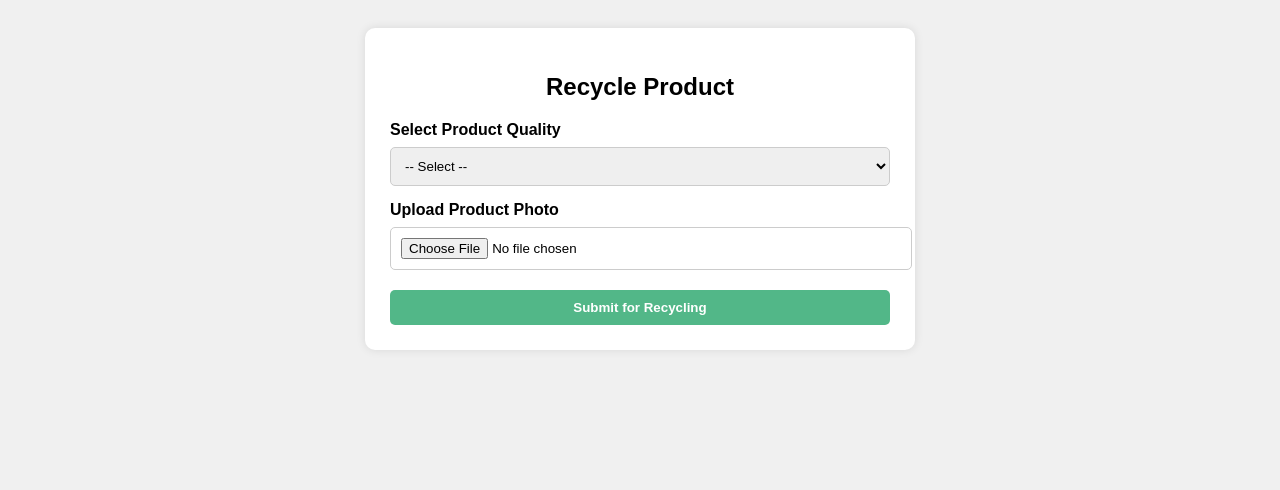
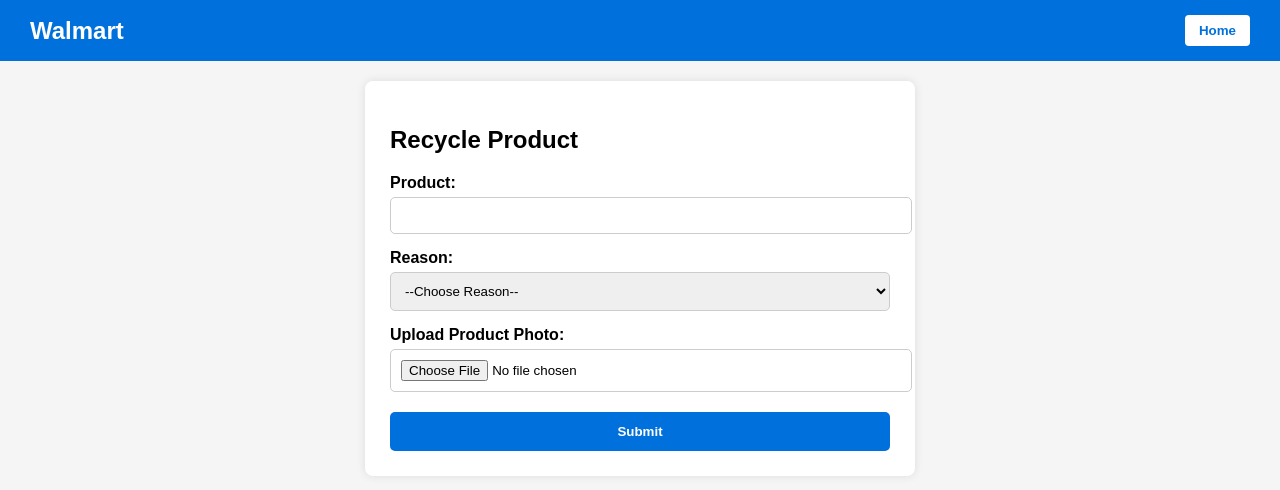
Before and after one commit to loki-1810/walmart-project-final, a plain HTML site: page recycle-form.html in a window 1280 px wide. Drawn offline with Linux system fonts and the light colour scheme.

Commit message:
updated
added recycle flow

```diff
--- a/circular-cart.css
+++ b/circular-cart.css
@@ -1,35 +1,116 @@
 body {
-  font-family: Arial;
-  background: #f4f4f4;
-  padding: 20px;
+  margin: 0;
+  font-family: Arial, sans-serif;
+  background: #f5f5f5;
 }
 
-h1 {
+header {
+  background-color: #0071dc;
+  color: white;
+  padding: 15px 30px;
+  display: flex;
+  justify-content: space-between;
+  align-items: center;
+}
+
+.logo {
+  font-size: 24px;
+  font-weight: bold;
+}
+
+nav button {
+  margin-left: 10px;
+  padding: 8px 14px;
+  background: white;
+  color: #0071dc;
+  border: none;
+  border-radius: 4px;
+  font-weight: bold;
+  cursor: pointer;
+}
+
+.main {
+  display: flex;
+  flex-wrap: wrap;
+  justify-content: center;
+  padding: 30px;
+  gap: 20px;
+}
+
+.card {
+  background: white;
+  padding: 15px;
+  border-radius: 10px;
+  width: 260px;
+  box-shadow: 0 0 8px rgba(0, 0, 0, 0.1);
   text-align: center;
 }
 
-.item {
-  background: white;
-  padding: 20px;
-  margin: 10px auto;
+.card img {
+  width: 100%;
+  height: 180px;
+  object-fit: cover;
   border-radius: 10px;
-  width: 90%;
-  max-width: 500px;
-  box-shadow: 0 0 5px rgba(0,0,0,0.1);
 }
 
-.item img {
-  width: 80px;
-  float: left;
-  margin-right: 20px;
+.card h3 {
+  margin: 10px 0;
 }
 
-.recycle-btn {
-  margin-top: 10px;
-  background: #52b788;
-  color: white;
-  padding: 8px 14px;
+.card button {
+  background-color: #ffd814;
   border: none;
+  padding: 10px 16px;
   border-radius: 6px;
+  font-weight: bold;
   cursor: pointer;
 }
+
+.form-box {
+  max-width: 500px;
+  background: white;
+  margin: 20px auto;
+  padding: 25px;
+  border-radius: 8px;
+  box-shadow: 0 0 10px rgba(0,0,0,0.1);
+}
+
+.form-box label {
+  display: block;
+  margin-top: 15px;
+  font-weight: bold;
+}
+
+.form-box input, .form-box select {
+  width: 100%;
+  padding: 10px;
+  margin-top: 5px;
+  border-radius: 5px;
+  border: 1px solid #ccc;
+}
+
+.form-box button {
+  margin-top: 20px;
+  width: 100%;
+  background-color: #0071dc;
+  color: white;
+  border: none;
+  padding: 12px;
+  font-weight: bold;
+  border-radius: 5px;
+  cursor: pointer;
+}
+
+.qr-result {
+  max-width: 500px;
+  background: #e6f7ff;
+  text-align: center;
+  margin: 30px auto;
+  padding: 30px;
+  border-radius: 10px;
+  border: 2px dashed #0071dc;
+}
+
+.hidden {
+  display: none;
+}
--- a/login.css
+++ b/login.css
@@ -1,36 +1,72 @@
 body {
+  margin: 0;
   font-family: Arial, sans-serif;
-  background: #f2f2f2;
-  display: flex;
-  align-items: center;
-  justify-content: center;
-  height: 100vh;
+  background: #f5f5f5;
 }
 
-.login-box {
-  background: white;
-  padding: 30px;
-  border-radius: 10px;
-  box-shadow: 0 0 10px rgba(0,0,0,0.1);
-  width: 300px;
+header {
+  background-color: #0071dc;
+  color: white;
+  padding: 15px 30px;
+  display: flex;
+  justify-content: space-between;
+  align-items: center;
 }
 
-input {
-  width: 100%;
+.logo {
+  font-size: 24px;
+  font-weight: bold;
+}
+
+nav button {
+  margin-left: 10px;
+  padding: 8px 14px;
+  background: white;
+  color: #0071dc;
+  border: none;
+  border-radius: 4px;
+  font-weight: bold;
+  cursor: pointer;
+}
+
+.login-container {
+  max-width: 400px;
+  background: white;
+  margin: 40px auto;
+  padding: 30px;
+  border-radius: 8px;
+  box-shadow: 0 0 10px rgba(0,0,0,0.1);
+}
+
+.login-container h2 {
+  text-align: center;
+  color: #333;
+}
+
+.login-container form {
+  display: flex;
+  flex-direction: column;
+}
+
+.login-container label {
+  margin-top: 10px;
+  font-weight: bold;
+}
+
+.login-container input {
   padding: 10px;
-  margin-top: 10px;
-  margin-bottom: 20px;
+  margin-top: 5px;
   border-radius: 5px;
   border: 1px solid #ccc;
 }
 
-button {
-  width: 100%;
-  padding: 10px;
-  background: #0071dc;
+.login-container button {
+  margin-top: 20px;
+  background-color: #0071dc;
   color: white;
+  padding: 12px;
   border: none;
+  font-weight: bold;
   border-radius: 5px;
-  font-weight: bold;
   cursor: pointer;
 }
--- a/recycle-form.html
+++ b/recycle-form.html
@@ -1,37 +1,49 @@
+<!-- recycle-form.html -->
 <!DOCTYPE html>
 <html lang="en">
 <head>
   <meta charset="UTF-8" />
   <title>Recycle Form</title>
-  <link rel="stylesheet" href="recycle-form.css" />
+  <link rel="stylesheet" href="circular-cart.css" />
 </head>
 <body>
 
+<header>
+  <div class="logo">Walmart</div>
+  <nav>
+    <button onclick="location.href='index.html'">Home</button>
+  </nav>
+</header>
+
 <div class="form-box">
   <h2>Recycle Product</h2>
+  <form onsubmit="handleSubmit(event)">
+    <label>Product:</label>
+    <input type="text" id="selectedProduct" readonly />
 
-  <form id="recycleForm">
-    <label for="quality">Select Product Quality</label>
-    <select id="quality" required>
-      <option value="">-- Select --</option>
-      <option value="Good">Good</option>
-      <option value="Average">Average</option>
+    <label>Reason:</label>
+    <select required>
+      <option value="">--Choose Reason--</option>
       <option value="Damaged">Damaged</option>
+      <option value="Not needed">Not needed</option>
+      <option value="Wrong item">Wrong item</option>
+      <option value="Want to recycle">Want to recycle</option>
     </select>
 
-    <label for="photo">Upload Product Photo</label>
-    <input type="file" id="photo" accept="image/*" required>
+    <label>Upload Product Photo:</label>
+    <input type="file" accept="image/*" required />
 
-    <button type="submit">Submit for Recycling</button>
+    <button type="submit">Submit</button>
   </form>
 </div>
 
 <script>
-  document.getElementById('recycleForm').addEventListener('submit', function(e) {
+  document.getElementById("selectedProduct").value = localStorage.getItem("selectedProduct");
+
+  function handleSubmit(e) {
     e.preventDefault();
-    alert("Submitted successfully!");
-    window.location.href = 'qr-confirm.html';
-  });
+    window.location.href = "recycle-success.html";
+  }
 </script>
 
 </body>
```
Also changed, not shown: circular-cart.html (+33 -13 lines), login.html (+27 -15 lines), recycle-success.html (added, +28 -0 lines).
